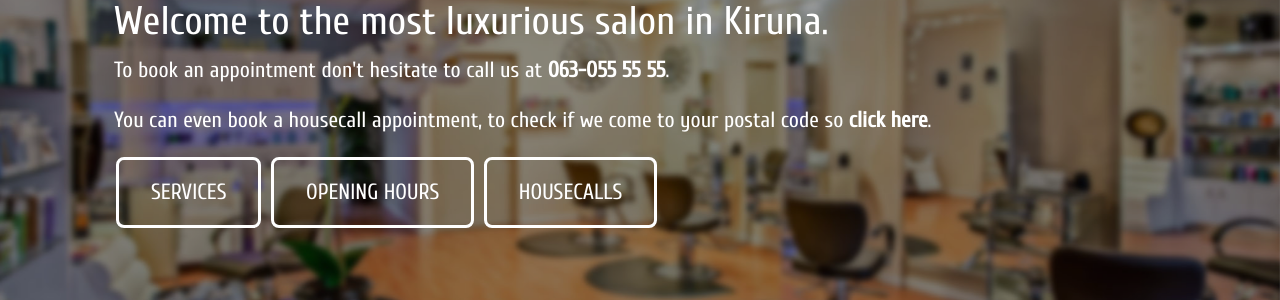
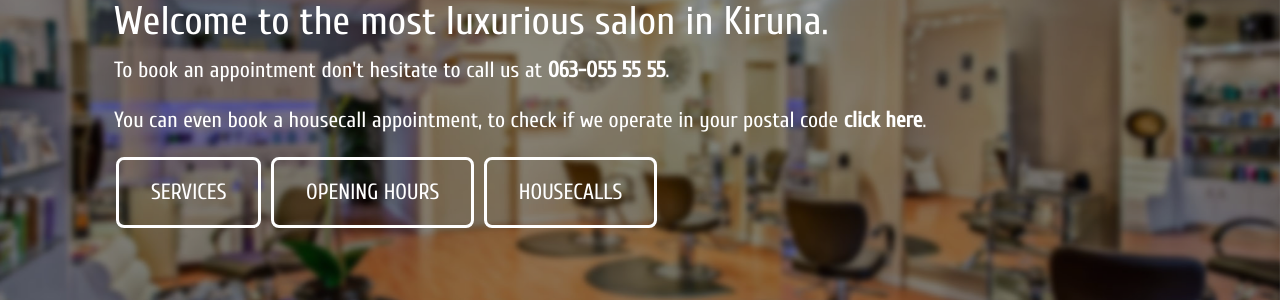
Before and after one commit to NTIG-Uppsala/frisor-cleopatra, a Jekyll site: the page built from wwwroot/english/index.html, in a window 1280 px wide and 900 px high. Shown: the part 241-541 px from the top of the window. Built offline with Jekyll 4.4.1, drawn with Linux system fonts in a browser that asks for light colours; some of the changed text lies outside the part shown.

Commit message:
Small adjustments

```diff
--- a/wwwroot/assets/js/script.js
+++ b/wwwroot/assets/js/script.js
@@ -202,7 +202,7 @@
             { title: "Sweden's National Day", month: 6, day: 6 },
             { title: "Christmas Eve", month: 12, day: 24 },
             { title: "Christmas Day", month: 12, day: 25 },
-            { title: "Second Day of Christmas", month: 12, day: 26 },
+            { title: "2nd Day Christmas", month: 12, day: 26 },
             { title: "New Year's Eve", month: 12, day: 31 }
           ];
     }
--- a/wwwroot/english/index.html
+++ b/wwwroot/english/index.html
@@ -8,7 +8,7 @@
             <ul class="standard-text">
                 <li><h2 class="subtitle">Welcome to the most luxurious salon in Kiruna.</h2></li>
                 <li><p class="main-section-app">To book an appointment don't hesitate to call us at <b><a href="tel:0630-555-555">063-055 55 55</a></b>.</p></li>
-                <li><p class="main-section-app">You can even book a housecall appointment, to check if we come to your postal code so <b><a href="#Hembesok">click here</a></b>.</p></li>
+                <li><p class="main-section-app">You can even book a housecall appointment, to check if we operate in your postal code <b><a href="#Hembesok">click here</a></b>.</p></li>
                 <li>
                     <a href="#Tjanster" class="standard-text btn button noselect">SERVICES</a>
                     <a href="#Oppettider" class="standard-text btn button noselect">OPENING HOURS</a>
@@ -60,7 +60,7 @@
                 <div class="anchor" id="Hembesok"> </div>
                 <div>
                     <h3 class="text-center">HOUSECALLS</h3>
-                    <p class="text-center">We have recently started doing housecalls. Check if we do housecalls to you postal code in the textbox.</p>
+                    <p class="text-center">We have recently started doing housecalls. Check if we do housecalls to your postal code in the textbox.</p>
                     <div class="justify-content-center align-items-center text-center">
                         <input style="display: none;" type="text" class="col-xs-1" placeholder="Postalnumber" maxlength="8" id="inputPostalNumber">
                         <input style="display: none;" class="button inputSubmit" name="submit"  type="submit" id="submitButton" value="Search" onclick="getPostalNumberInput()" />
```
